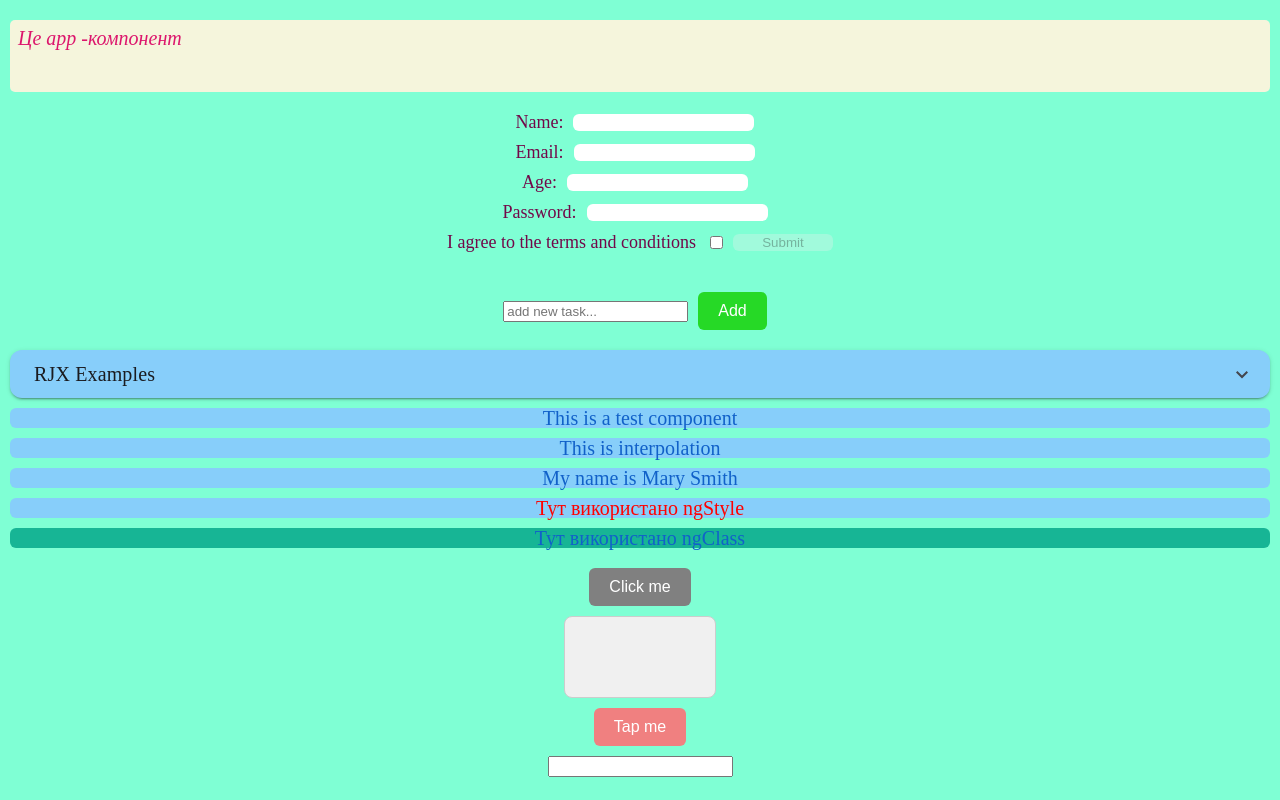
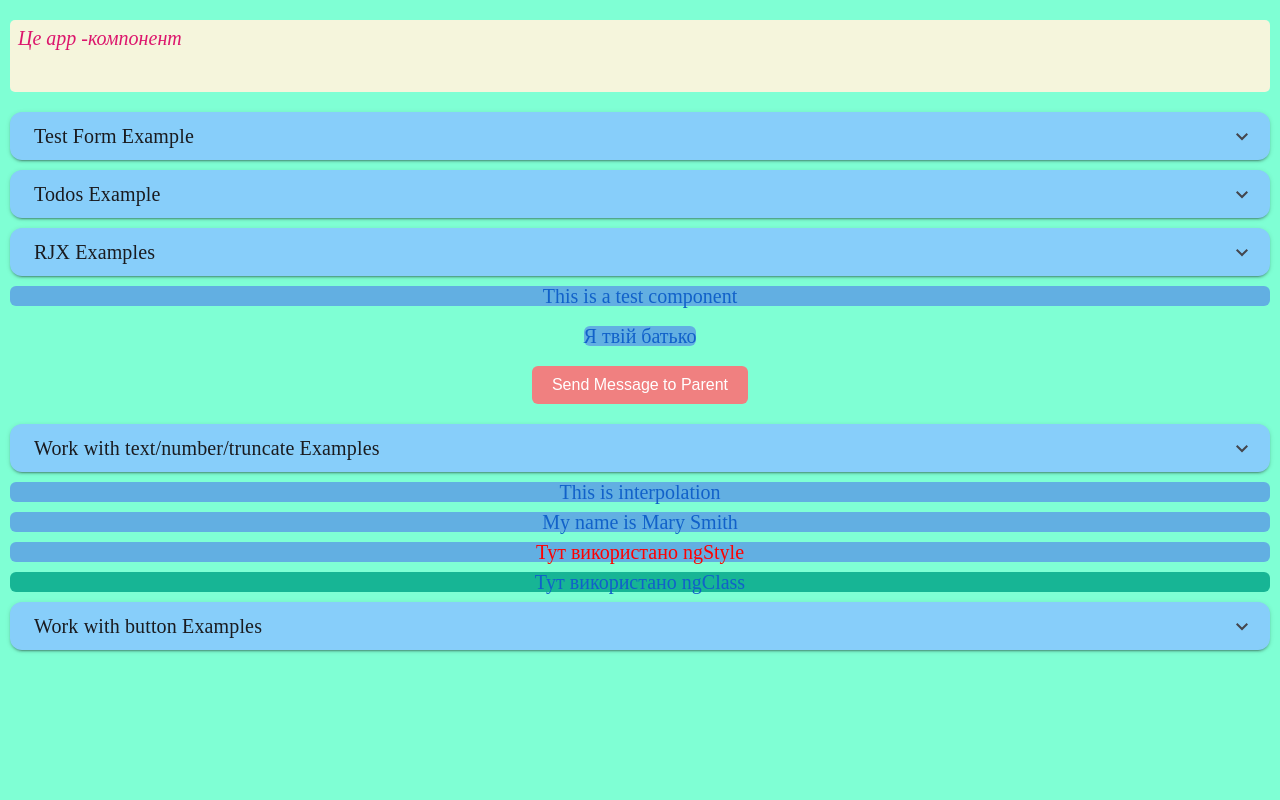
Before and after one commit to Lorat1403/angular-using-examples, an Angular app: page / in a window 1280 px wide. Shown: the top 800 px of the page. Built offline with nearby package versions, Linux system fonts and the light colour scheme.

Commit message:
update test component with angular material expansion panel

```diff
--- a/src/app/app.html
+++ b/src/app/app.html
@@ -3,9 +3,25 @@
     <p>Це app -компонент</p>
     <p>{{ messageFromChild }}</p>
   </div>
-  <div><app-test-form></app-test-form></div>
+  <mat-accordion>
+    <mat-expansion-panel class="mat_panel">
+      <mat-expansion-panel-header>
+        <mat-panel-title class="panel_title">
+          Test Form Example
+        </mat-panel-title>
+      </mat-expansion-panel-header>
+      <div><app-test-form></app-test-form></div>
+    </mat-expansion-panel>
+  </mat-accordion>
 
-  <div><app-todos></app-todos></div>
+  <mat-accordion>
+    <mat-expansion-panel class="mat_panel">
+      <mat-expansion-panel-header>
+        <mat-panel-title class="panel_title"> Todos Example </mat-panel-title>
+      </mat-expansion-panel-header>
+      <div><app-todos></app-todos></div>
+    </mat-expansion-panel>
+  </mat-accordion>
 
   <mat-accordion>
     <mat-expansion-panel class="mat_panel">
--- a/src/app/components/test/test.html
+++ b/src/app/components/test/test.html
@@ -1,23 +1,18 @@
 <p>This is a test component</p>
-<p>{{ title }}</p>
-<p>{{ getFullName() }}</p>
-
-<p [ngStyle]="{ color: 'red' }">Тут використано ngStyle</p>
-<p [ngClass]="{ active: isActive, disabled: isDisabled }">
-  Тут використано ngClass
-</p>
 
 <div class="test-container">
-  <button [disabled]="!isEnabled">Click me</button>
-
-  <div class="event-example" [ngClass]="{ clicked: isClickedState }"></div>
-  <button (click)="toggleState()">Tap me</button>
-  <input type="text" [(ngModel)]="inputText" />
-  <p>{{ inputText }}</p>
   <p>{{ childMessage }}</p>
   <button (click)="sendMessageToParent()">Send Message to Parent</button>
-  <p appHighlight [highlightColor]="'violet'">Наведи мишку сюди!</p>
+</div>
 
+<mat-accordion>
+  <mat-expansion-panel class="mat_panel">
+    <mat-expansion-panel-header>
+      <mat-panel-title class="panel_title">
+        Work with text/number/truncate Examples
+      </mat-panel-title>
+    </mat-expansion-panel-header>
+    <div>
       <p>{{ today | date : "shortDate" }}</p>
       <p>{{ "hello, world!" | uppercase }}</p>
       <p>{{ "HELLO, WORLD" | lowercase }}</p>
@@ -33,3 +28,33 @@
         }}"
       </p>
     </div>
+  </mat-expansion-panel>
+</mat-accordion>
+
+<p>{{ title }}</p>
+<p>{{ getFullName() }}</p>
+
+<p [ngStyle]="{ color: 'red' }">Тут використано ngStyle</p>
+<p [ngClass]="{ active: isActive, disabled: isDisabled }">
+  Тут використано ngClass
+</p>
+
+<mat-accordion>
+  <mat-expansion-panel class="mat_panel">
+    <mat-expansion-panel-header>
+      <mat-panel-title class="panel_title">
+        Work with button Examples
+      </mat-panel-title>
+    </mat-expansion-panel-header>
+    <div class="test-container">
+      <button [disabled]="!isEnabled">Click me</button>
+
+      <div class="event-example" [ngClass]="{ clicked: isClickedState }"></div>
+      <button (click)="toggleState()">Tap me</button>
+      <input type="text" [(ngModel)]="inputText" />
+      <p>{{ inputText }}</p>
+
+      <p appHighlight [highlightColor]="'violet'">Наведи мишку сюди!</p>
+    </div>
+  </mat-expansion-panel>
+</mat-accordion>
--- a/src/app/components/test/test.scss
+++ b/src/app/components/test/test.scss
@@ -15,7 +15,7 @@ p {
   color: rgb(17, 97, 201);
   font-size: 20px;
   font-weight: 500;
-  background-color: lightskyblue;
+  background-color: rgb(98, 175, 226);
 }
 
 button {
@@ -76,3 +76,14 @@ button:disabled {
   background-color: rgb(125, 12, 12);
   color: white;
 }
+
+.panel_title {
+  font-size: 20px;
+  text-align: center;
+}
+
+.mat_panel {
+  margin: 10px;
+  background-color: lightskyblue;
+
+}
```
Also changed, not shown: src/app/components/test/test.ts (+3 -4 lines). Lines whose indentation alone changed are shown as unchanged.
